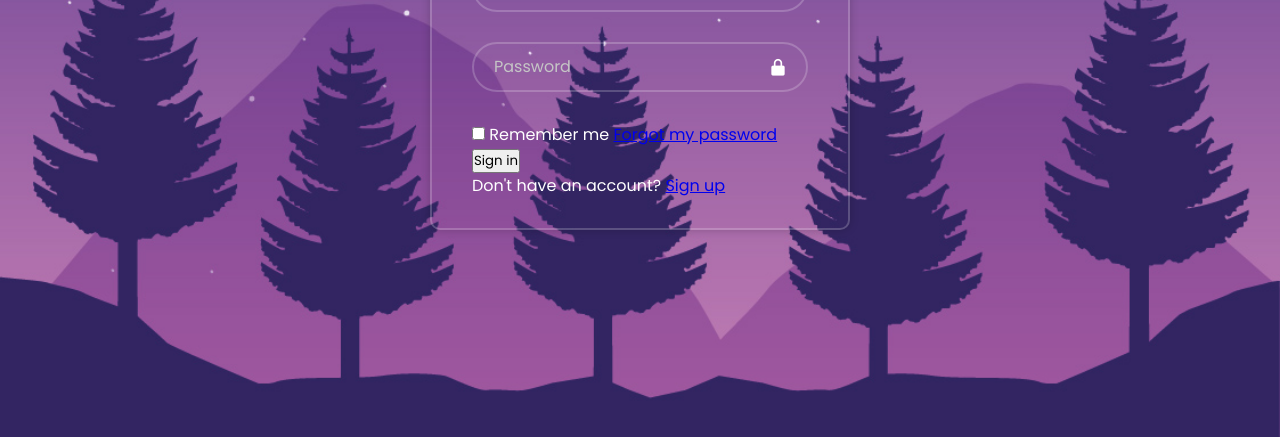
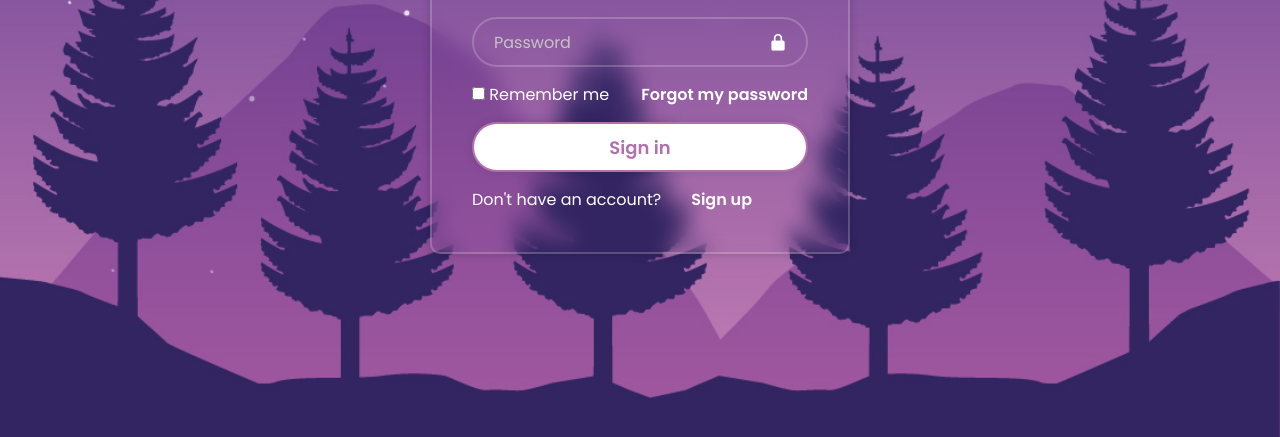
Before and after one commit to jvvinhal/telaLogin, a plain HTML site: page index.html in a window 1280 px wide. Shown: the part 363-800 px from the top of the page. Drawn offline with nearby package versions, Linux system fonts and the light colour scheme.

Commit message:
Tela de login finalizada

```diff
--- a/index.html
+++ b/index.html
@@ -33,10 +33,11 @@
                 <a href="#">Forgot my password</a>
             </div>
 
-            <button type="submit">Sign in</button>
+            <button type="submit" class="login">Sign in</button>
 
             <div class="register-link">
-                <p>Don't have an account? <a href="a">Sign up</a></p>
+                <p>Don't have an account?</p>
+                <a href="a">Sign up</a>
             </div>
         </form>
     </main>
--- a/style.css
+++ b/style.css
@@ -25,6 +25,7 @@ body {
     color: #fff;
     padding: 30px 40px;
     box-shadow: 0 0 10px  rgba(0, 0, 0, .2);
+    backdrop-filter: blur(10px);
 }
 
 .container h1 {
@@ -36,7 +37,7 @@ body {
     position: relative;
     width: 100%;
     height: 50px;
-    margin: 30px 0
+    margin: 30px 0 ;
 }
 
 .input-box input {
@@ -62,3 +63,64 @@ body {
     transform: translateY(-50%);
     font-size: 20px;
 }
+
+.remember-forgot {
+    display: flex;
+    justify-content: space-between;
+    margin: -15px 0 15px;
+}
+
+.remember-forgot label input {
+    accent-color: #fff;
+}
+
+.remember-forgot a {
+    text-decoration: none;
+    color: #fff;
+    font-weight: 600;
+}
+
+.remember-forgot a:hover {
+    text-decoration: underline;
+}
+
+.login {
+    width: 100%;
+    height: 50px;
+    background-color: #fff;
+    border: 2px solid #B171AD;
+    border-radius: 40px;
+    cursor: pointer;
+    font-size: 18px;
+    color: #B171AD;
+    font-weight: 600;
+    box-shadow: 0 0 10px rgba(0, 0, 0, .1);
+}
+
+.login:hover {
+    background-color: transparent;
+    border: 2px solid rgba(255, 255, 255, .2);
+    color: rgba(255, 255, 255, .2);
+    transition: 0.5s;
+}
+
+.register-link {
+    display: flex;
+    align-items: start;
+    margin: 15px 0 10px;
+}
+
+.register-link p {
+    accent-color: #fff;
+    margin-right: 30px;
+}
+
+.register-link a {
+    text-decoration: none;
+    color: #fff;
+    font-weight: 600;
+}
+
+.register-link a:hover {
+    text-decoration: underline;
+}
```
